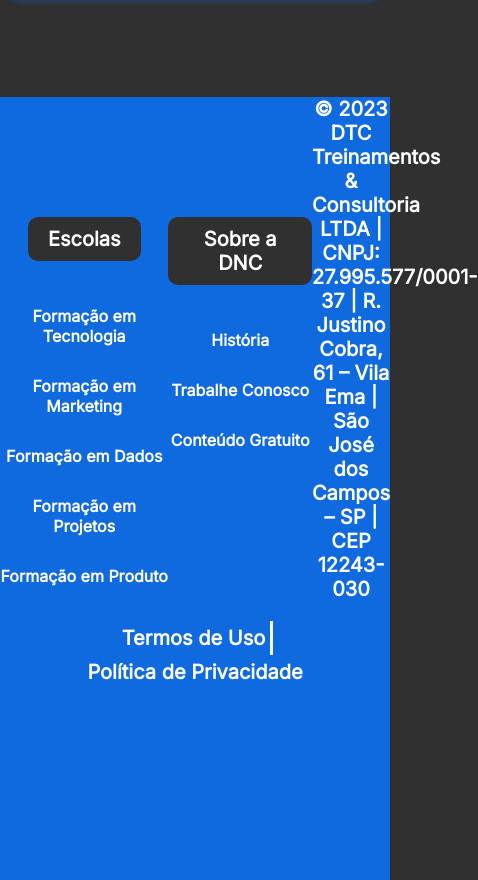
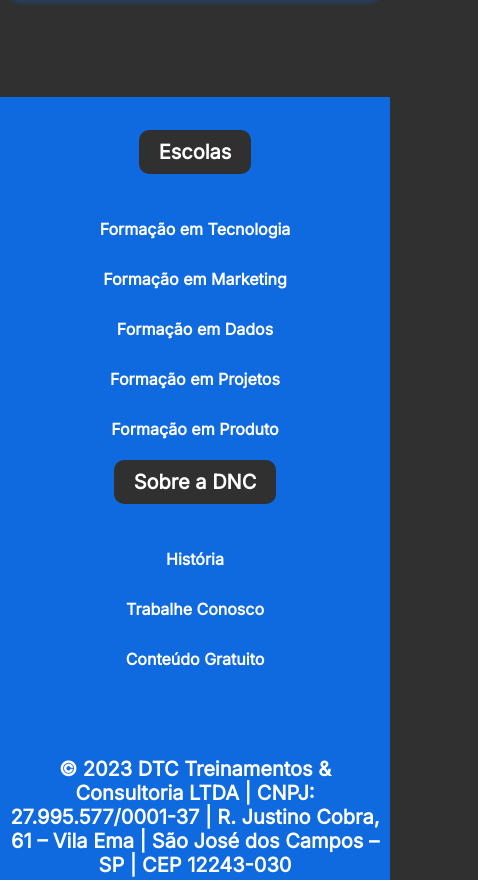
Before and after one commit to DevJoaoG/bootcamp-dnc, a plain HTML site: page index.html in a window 390 px wide. Shown: the part 1626-2506 px from the top of the page, 478 px wide, since content can reach past the window. Drawn offline with Linux system fonts and the light colour scheme.

Commit message:
Adicionando Media Query para Footer

```diff
--- a/style.css
+++ b/style.css
@@ -316,7 +316,16 @@
         font-size: 18px;
     }
 
-    footer
+    /* Footer */
+
+    footer .linha1{
+        flex-direction: column;
+    }
+
+    footer .endereco{
+        width: 95%;
+        margin-bottom: 25px;
+    }
 
 
 
```
